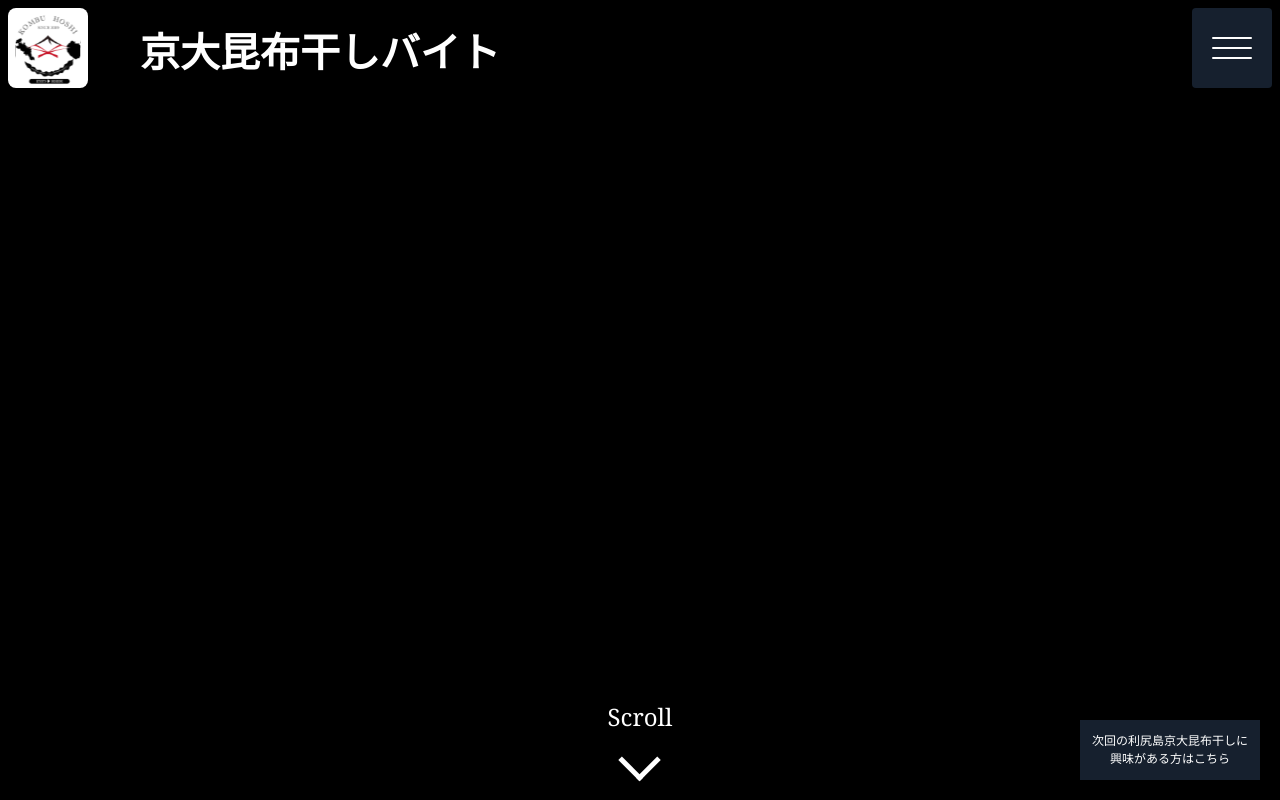
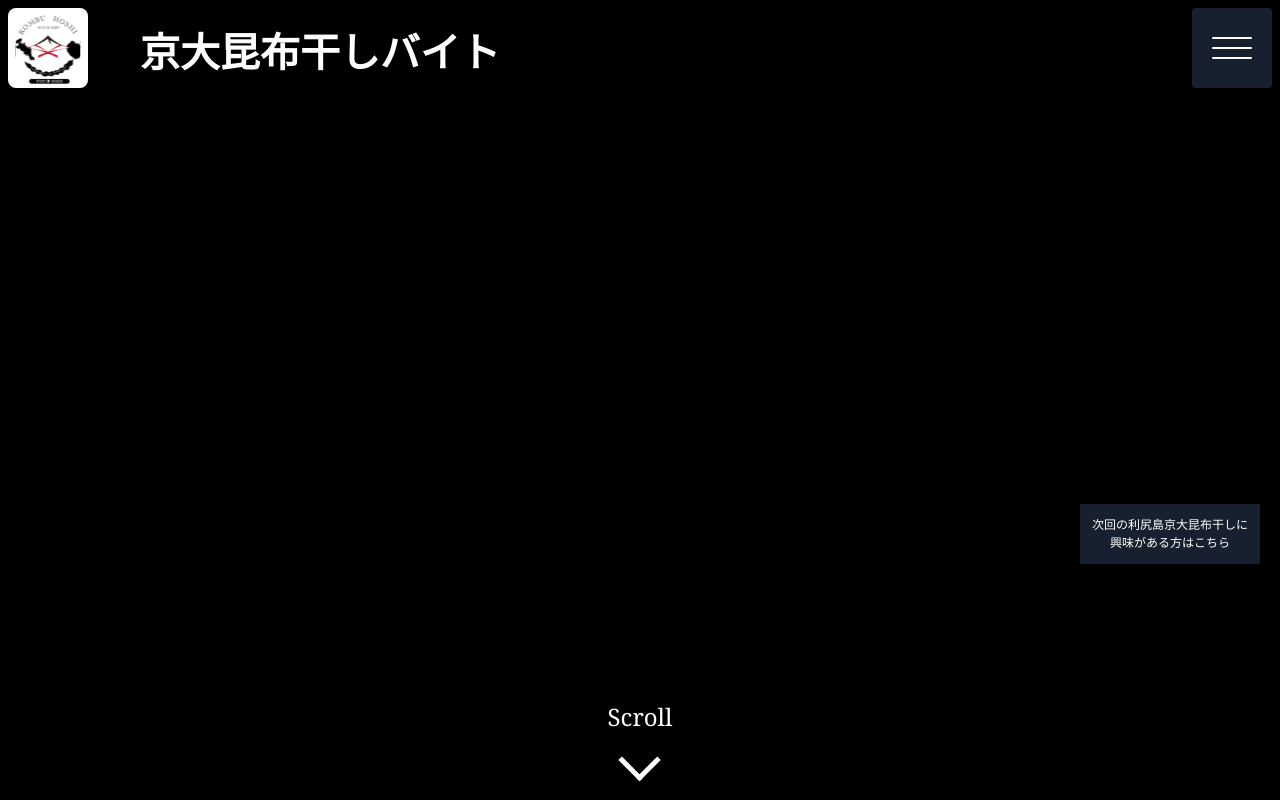
Before and after one commit to strawberryisamu/kelt, a Next.js app: page / in a window 1280 px wide. Shown: the top 800 px of the page. Built offline with nearby package versions, Linux system fonts and the light colour scheme.

Commit message:
大路さん修正２

```diff
--- a/src/app/components/kelp_dry/FloatingButton.tsx
+++ b/src/app/components/kelp_dry/FloatingButton.tsx
@@ -1,7 +1,10 @@
-import React from 'react';
+import React, { useEffect, useState } from 'react';
 import '@/styles/kelp_dry/FloatingButton.css'; // Assuming you have your CSS saved in this file
 
 const FloatingButton = () => {
+  const [isFixed, setIsFixed] = useState(false);
+  const [buttonHeight, setButtonHeight] = useState(0);
+
   const scrollToContact = () => {
     const contactSection = document.getElementById('contact');
     if (contactSection) {
@@ -9,10 +12,33 @@ const FloatingButton = () => {
     }
   };
 
+  useEffect(() => {
+    const handleScroll = () => {
+      const pageHeight = document.documentElement.scrollHeight;
+      const scrollPosition = window.innerHeight + window.scrollY;
+      const footHeight = document.querySelector('footer')?.clientHeight || 0;
+      setButtonHeight( footHeight - pageHeight + scrollPosition + 20);
+
+      if (pageHeight - scrollPosition <= footHeight) {
+        setIsFixed(true);
+      } else {
+        setIsFixed(false);
+      }
+    };
+
+    window.addEventListener('scroll', handleScroll);
+    return () => {
+      window.removeEventListener('scroll', handleScroll);
+    };
+  }, [buttonHeight]);
+
+  const buttonStyle = isFixed ? { bottom: `${buttonHeight}px` } : {};
+
   return (
     <button
-      className="floating-button"
+      className={`floating-button z-50 ${isFixed ? 'fixed' : ''}`}
       onClick={scrollToContact}
+      style={{...buttonStyle}}
     >
       次回の利尻島京大昆布干しに<br />
       興味がある方はこちら
--- a/src/app/components/kelp_dry/Footer.tsx
+++ b/src/app/components/kelp_dry/Footer.tsx
@@ -5,7 +5,7 @@ import React from "react";
 
 function Footer (){
     return (
-        <footer className="footer-002">
+        <footer id ='footer' className="footer-002">
             <a href="#">
                 京大昆布干しバイト
                 {/* <svg className="footer-002__logo" xmlns="http://www.w3.org/2000/svg" viewBox="0 0 1722.9 411.2">
--- a/src/styles/kelp_dry/FirstView.css
+++ b/src/styles/kelp_dry/FirstView.css
@@ -91,7 +91,7 @@
       transform: translate(-50%, -50%);
       padding: 10px 0;
       border-radius: 10px;
-      font-size: 24px;
+      font-size: 20px;
       color: white;
       z-index:30;
     }
--- a/src/styles/kelp_dry/FloatingButton.css
+++ b/src/styles/kelp_dry/FloatingButton.css
@@ -9,15 +9,19 @@
     font-size: 12px;
     cursor: pointer;
     box-shadow: 2px 2px 10px rgba(0, 0, 0, 0.3);
-    z-index: 1000; /* 他の要素より前面に表示 */
+
+  }
+
+  .fixed {
+    position: absolute;
   }
 
   /* 画面サイズが小さい場合のスタイル調整 */
-  @media (max-width: 600px) {
+  @media (max-width: 768px) {
     .floating-button {
       right: 10px;
       bottom: 10px;
-      font-size: 14px;
+      font-size: 8px;
       padding: 20px 10px;
     }
   }
--- a/src/styles/kelp_dry/Footer.css
+++ b/src/styles/kelp_dry/Footer.css
@@ -4,6 +4,7 @@
     flex-direction: column;
     padding: 30px 0px 20px;
     background-color: #f0f0f0;
+    z-index: 100;
 }
 
 .footer-002__logo {
@@ -19,7 +20,7 @@
     list-style-type: none;
     margin: 0 0 .5em;
     padding: .5em;
-    width: 30%;
+    width: 300px;
 }
 
 .footer-002__sns-icon {
@@ -33,3 +34,14 @@
     font-weight: 200;
     font-size: .8em;
 }
+
+@media (max-width: 768px) {
+    .footer-002 {
+        padding: 30px 0px 20px;
+    }
+
+    .footer-002__list {
+        width: 50%;
+    }
+
+}
```
